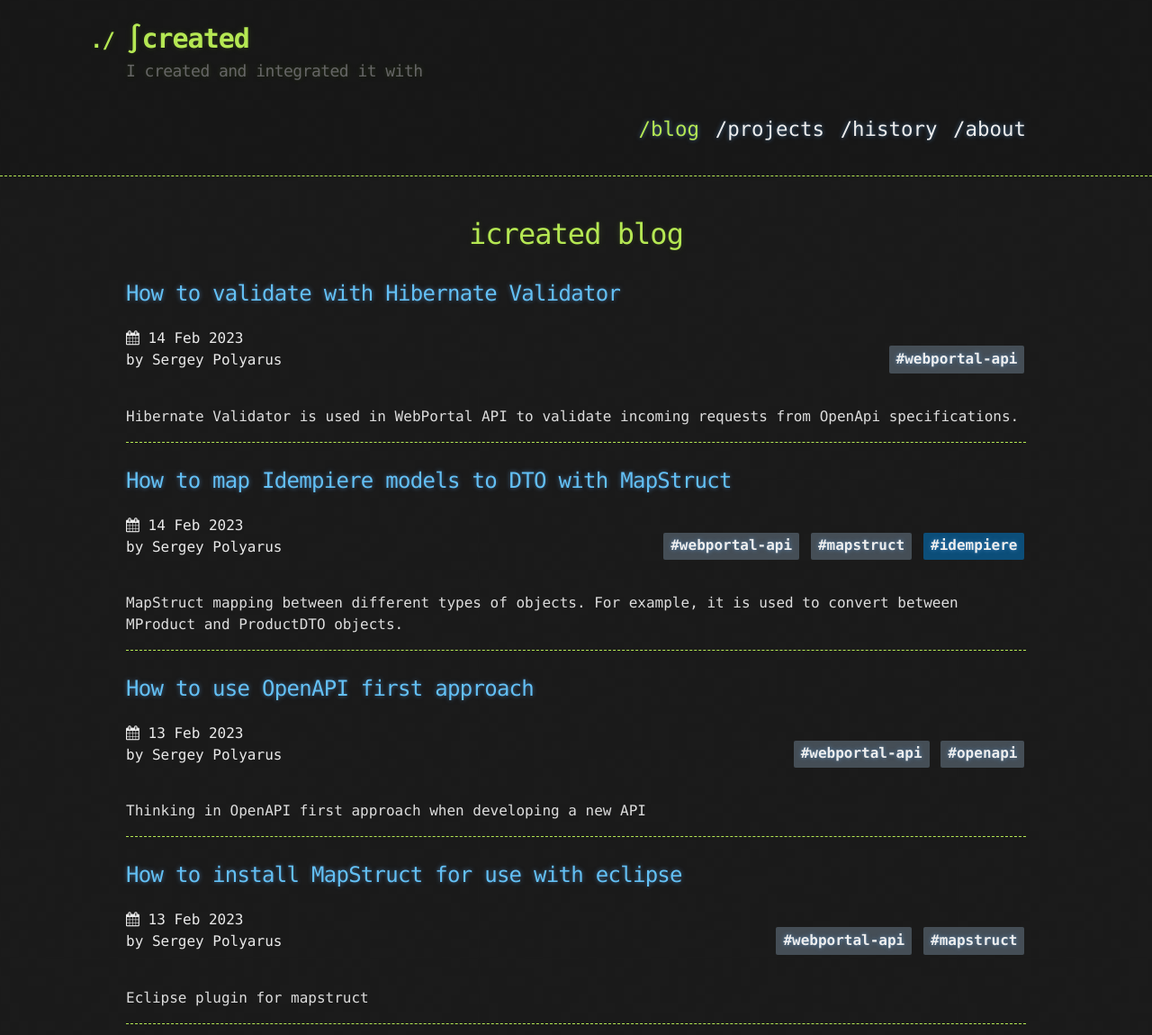
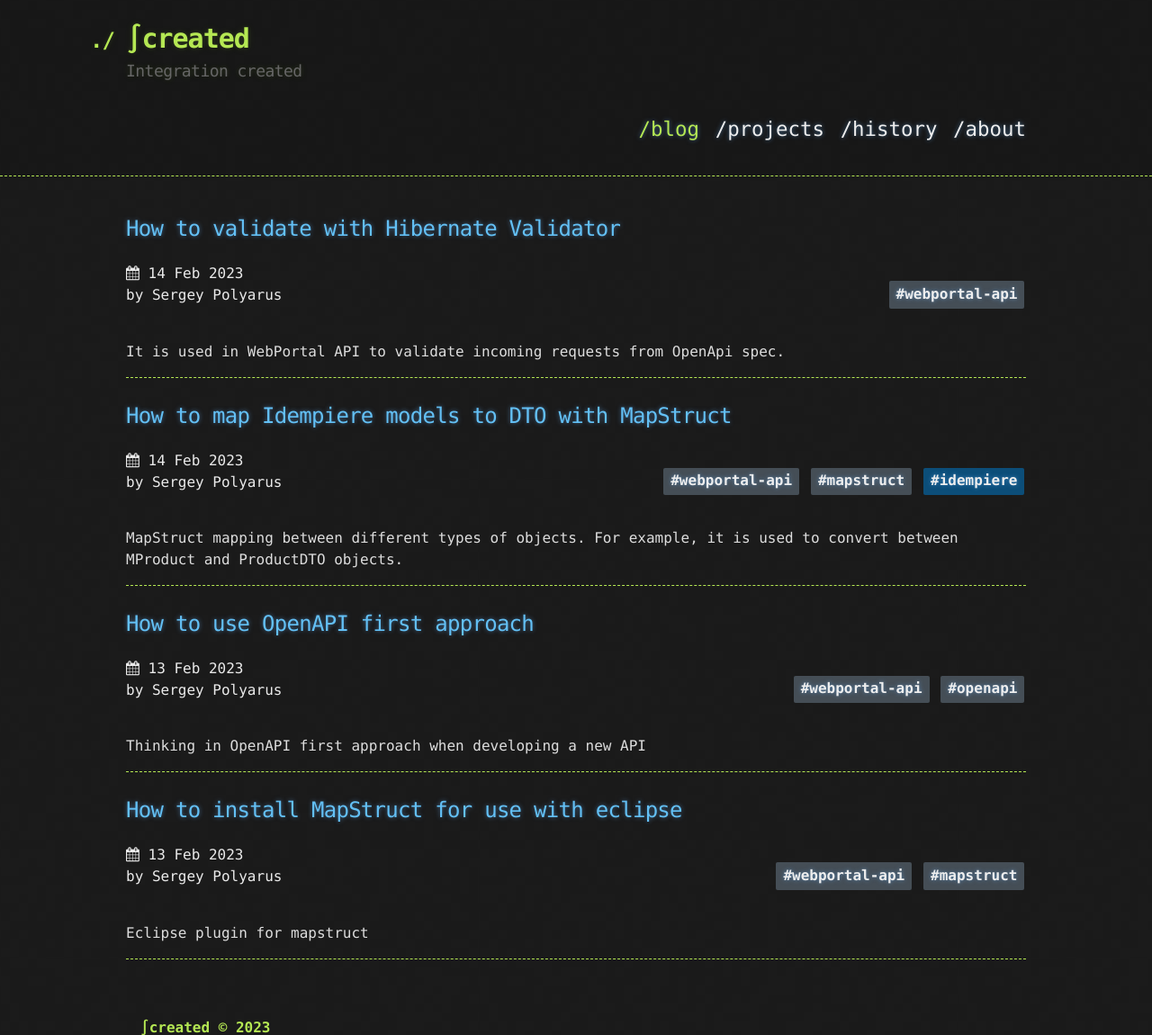
Before and after one commit to icreated/icreated.github.io, a Jekyll site: the page built from index.html, in a window 1280 px wide, cut to the strip 0-1150 px from the top of the page. Shown: the whole strip at 90% size. Built offline with Jekyll 4.4.1, drawn with Linux system fonts in a browser that asks for light colours; the list of posts is cut into pages by our own code.

Commit message:
title bug

```diff
--- a/_config.yml
+++ b/_config.yml
@@ -1,5 +1,5 @@
 title: ∫created
-description: I created and integrated it with
+description: Integration created
 author: Sergey Polyarus
 show_downloads: false
 google_analytics: G-M5FFVQXXYY
--- a/_includes/header.html
+++ b/_includes/header.html
@@ -6,7 +6,7 @@
         <meta charset='utf-8'>
         <meta http-equiv="X-UA-Compatible" content="IE=edge">
         <meta name="viewport" content="width=device-width, initial-scale=1">
-        <link rel="stylesheet" href="{{ '/assets/css/style.css?v=' | append: site.github.build_revision | relative_url }}">
+        <link async rel="stylesheet" href="{{ '/assets/css/style.css?v=' | append: site.github.build_revision | relative_url }}">
         <link rel="preload" as="style"  href="https://cdnjs.cloudflare.com/ajax/libs/font-awesome/4.7.0/css/font-awesome.min.css"  onload="this.rel='stylesheet'">
 
         {% seo %}
--- a/_layouts/default.html
+++ b/_layouts/default.html
@@ -1,7 +1,6 @@
 {% include header.html %}
 
   <div class="container">
-    <h1 class="subject">{{ page.title | downcase}}</h1>
     <section id="main_content">
       {{ content }}
     </section>
--- a/_layouts/project.html
+++ b/_layouts/project.html
@@ -14,7 +14,7 @@ layout: default
   </div>
 </div>
 
-<h1 class="subject">{{ page.title }}</h1>
+<h1 class="subject">{{ page.title | downcase}}</h1>
 
 
 {{content}}
--- a/_posts/2023-02-15-how-to-validate-with-hibernate-validator.md
+++ b/_posts/2023-02-15-how-to-validate-with-hibernate-validator.md
@@ -4,7 +4,7 @@ layout: post
 title:  "How to validate with Hibernate Validator"
 date: 2023-02-14 19:28:52
 comments: true
-description: Hibernate Validator is used in WebPortal API to validate incoming requests from OpenApi specifications.
+description: It is used in WebPortal API to validate incoming requests from OpenApi spec.
 categories: mapstruct webportal idempiere
 tags:
 - webportal-api
```
Also changed, not shown: budget.json (added, +31 -0 lines).
